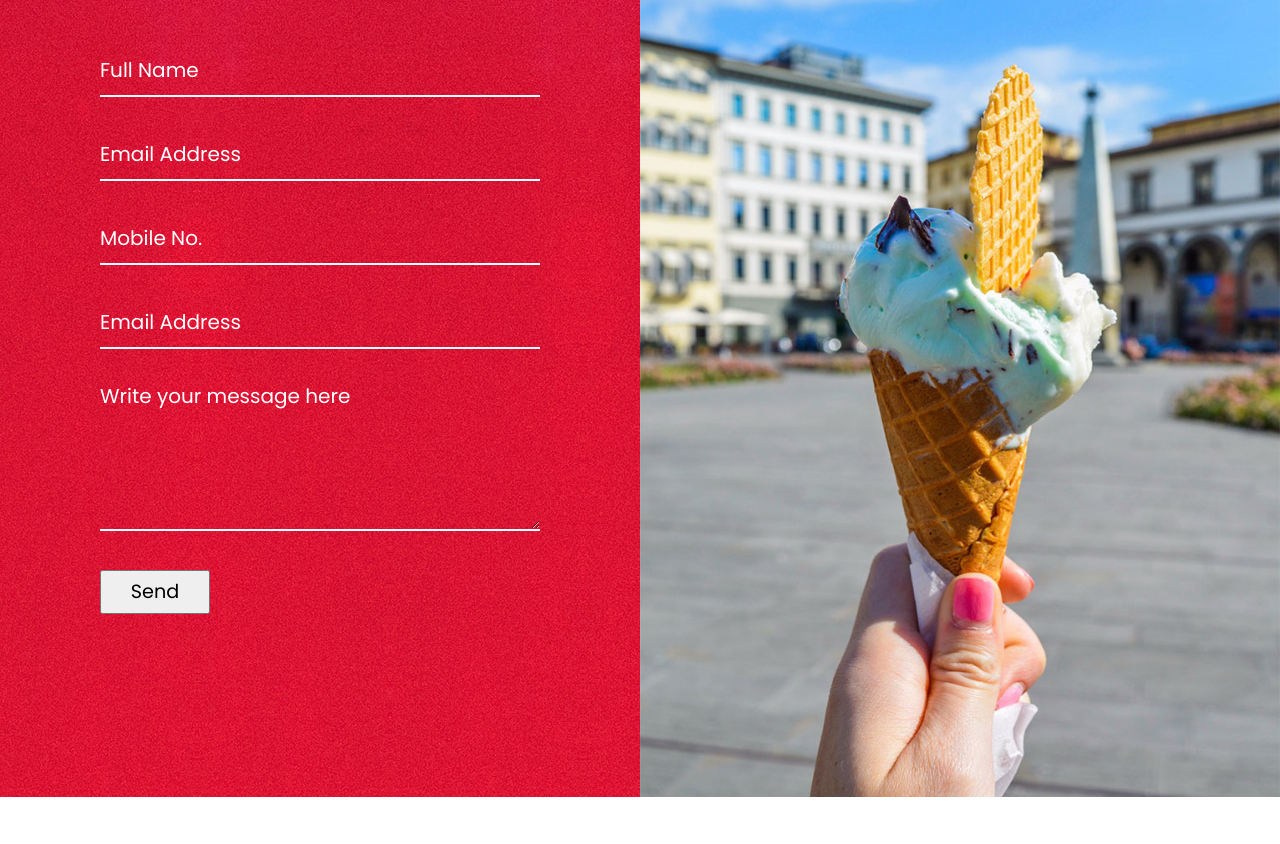
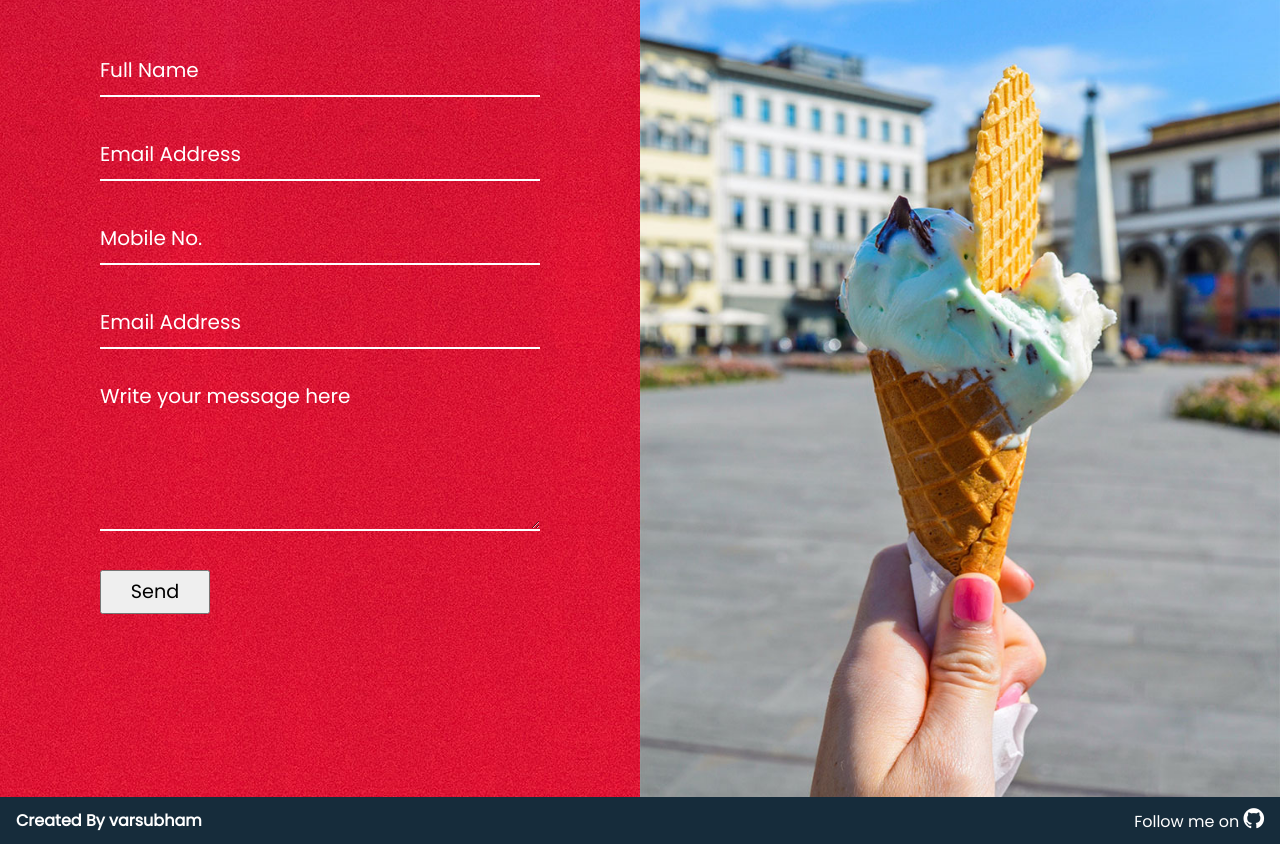
Before and after one commit to varsubham/WebDesign, a plain HTML site: page index.html in a window 1280 px wide. Shown: the part 4314-5158 px from the top of the page. Before the commit the page ends 5111 px from the top, so only its background shows below. Drawn offline with Linux system fonts and the light colour scheme.

Commit message:
created basic layout

```diff
--- a/index.html
+++ b/index.html
@@ -6,6 +6,7 @@
     <title>Responsive Website</title>
     <link rel="stylesheet" href="./style.css">
     <link href='https://fonts.googleapis.com/css?family=Poppins' rel='stylesheet'>
+    <link rel="stylesheet" href="https://cdnjs.cloudflare.com/ajax/libs/font-awesome/4.7.0/css/font-awesome.min.css">
 </head>
 <body>
     <!-- Banner Section -->
@@ -164,10 +165,12 @@
                     </div>
                 </div>
             </div>
-            <div class="ice-cream">
-
-            </div>
+            <div class="ice-cream"></div>
         </div>
+    </div>
+    <div class="footer" style="background-color: #162c3b;">
+        <h4>Created By varsubham</h4>
+        <p>Follow me on  <a target="_blank" href="https://github.com/varsubham"><i style="color: white; font-size: 24px;" class="fa fa-github"></i></a></p>
     </div>
 </body>
 </html>
--- a/style.css
+++ b/style.css
@@ -327,3 +327,28 @@
     font-weight: 300;
     cursor: pointer;
 }
+
+/* footer-section */
+/* #162c3b */
+.footer{
+    width: 100%;
+    padding: 0.3em 0;
+    display: flex;
+    justify-content: space-between;
+    align-items: center;
+}
+.footer h4{
+    color: white;
+    text-align: left;
+    padding: 0.3em;
+    padding-left: 1em;
+}
+.footer p{
+    color: white;
+    position: relative;
+    padding: 0.3em;
+    padding-right: 1em;
+}
+.footer i{
+    cursor: pointer;
+}
```
